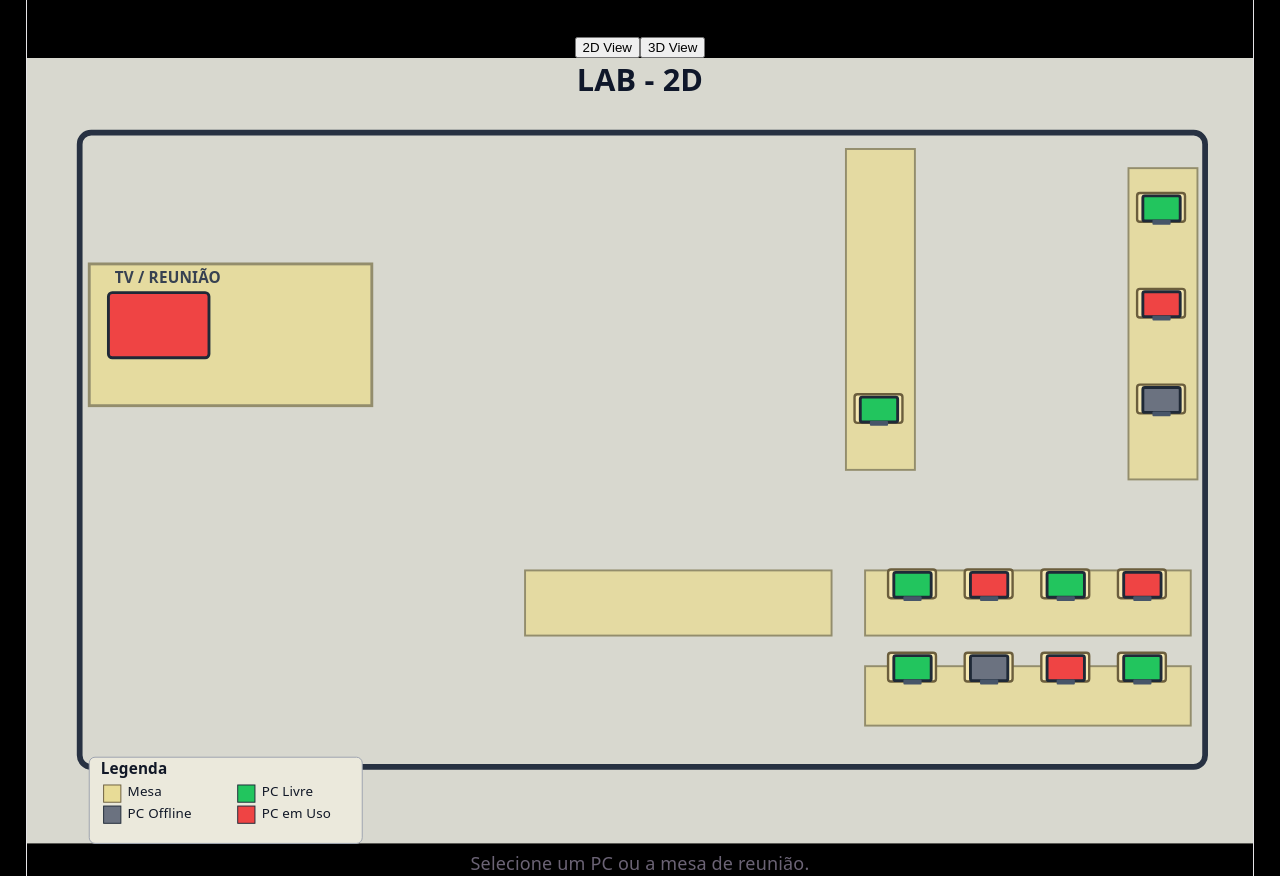
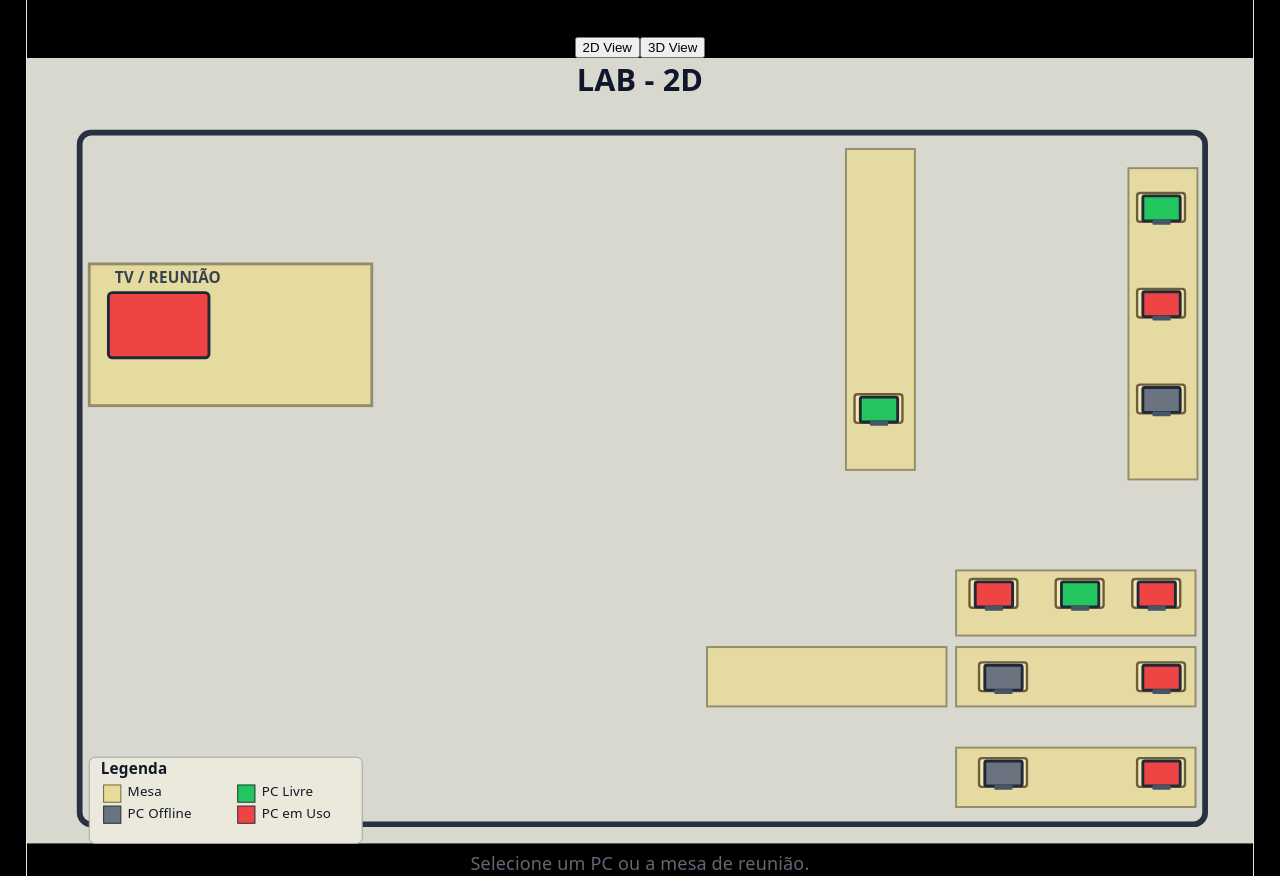
Before and after one commit to dreyvinixz/lab-ginfo, a React (Vite) app: page / in a window 1280 px wide. Built offline with nearby package versions, Linux system fonts and the light colour scheme.

Commit message:
update in Lab2D

```diff
--- a/src/components/Lab2D.tsx
+++ b/src/components/Lab2D.tsx
@@ -139,7 +139,7 @@ export default function Lab2D({
           x="55"
           y="78"
           width="1175"
-          height="662"
+          height="722"
           rx="12"
           fill="none"
           stroke="#273142"
@@ -207,9 +207,19 @@ export default function Lab2D({
           strokeWidth="2"
         />
         <rect
-          x="520"
+          x="710"
+          y="615"
+          width="250"
+          height="62"
+          fill="#e8dc97"
+          fillOpacity="0.78"
+          stroke="#938d6c"
+          strokeWidth="2"
+        />
+        <rect
+          x="970"
           y="535"
-          width="320"
+          width="250"
           height="68"
           fill="#e8dc97"
           fillOpacity="0.78"
@@ -217,19 +227,20 @@ export default function Lab2D({
           strokeWidth="2"
         />
         <rect
-          x="875"
-          y="535"
-          width="340"
-          height="68"
+          x="970"
+          y="615"
+          width="250"
+          height="62"
           fill="#e8dc97"
           fillOpacity="0.78"
           stroke="#938d6c"
           strokeWidth="2"
         />
+
         <rect
-          x="875"
-          y="635"
-          width="340"
+          x="970"
+          y="720"
+          width="250"
           height="62"
           fill="#e8dc97"
           fillOpacity="0.78"
--- a/src/data/pcs.ts
+++ b/src/data/pcs.ts
@@ -17,7 +17,7 @@ export type PC = {
 
 export const initialPCs: PC[] = [
   // Mesa vertical central
-  { id: "PC-152879", x: 870, y: 365, status: "livre" },
+  { id: "PC-154735", x: 870, y: 365, status: "livre" },
 
   // Coluna direita
   { id: "PC-726677", x: 1165, y: 155, status: "livre" },
@@ -25,14 +25,15 @@ export const initialPCs: PC[] = [
   { id: "PC-726681", x: 1165, y: 355, status: "offline" },
 
   // Fileira direita média
-  { id: "PC-07", x: 905,  y: 548, status: "livre" },
-  { id: "PC-08", x: 985,  y: 548, status: "Em uso", user: "João" },
-  { id: "PC-09", x: 1065, y: 548, status: "livre" },
-  { id: "PC-152879", x: 1145, y: 548, status: "Em uso", user: "Ana" },
+  { id: "PC-726682", x: 990,  y: 558, status: "Em uso", user: "João" },
+  { id: "PC-726685", x: 1080, y: 558, status: "livre" },
+  { id: "PC-152879", x: 1160, y: 558, status: "Em uso", user: "Ana" },
 
   // Fileira direita inferior
-  { id: "PC-11", x: 905,  y: 635, status: "livre" },
-  { id: "PC-12", x: 985,  y: 635, status: "offline" },
-  { id: "PC-13", x: 1065, y: 635, status: "Em uso", user: "Carlos" },
-  { id: "PC-14", x: 1145, y: 635, status: "livre" },
+  { id: "PC-103036", x: 1000,  y: 645, status: "offline" },
+  { id: "PC-726678", x: 1165, y: 645, status: "Em uso", user: "Carlos" },
+
+  // Fileira direita inferior
+  { id: "PC-155353", x: 1000,  y: 745, status: "offline" },
+  { id: "PC-726684", x: 1165, y: 745, status: "Em uso", user: "Carlos" },
 ];
```
